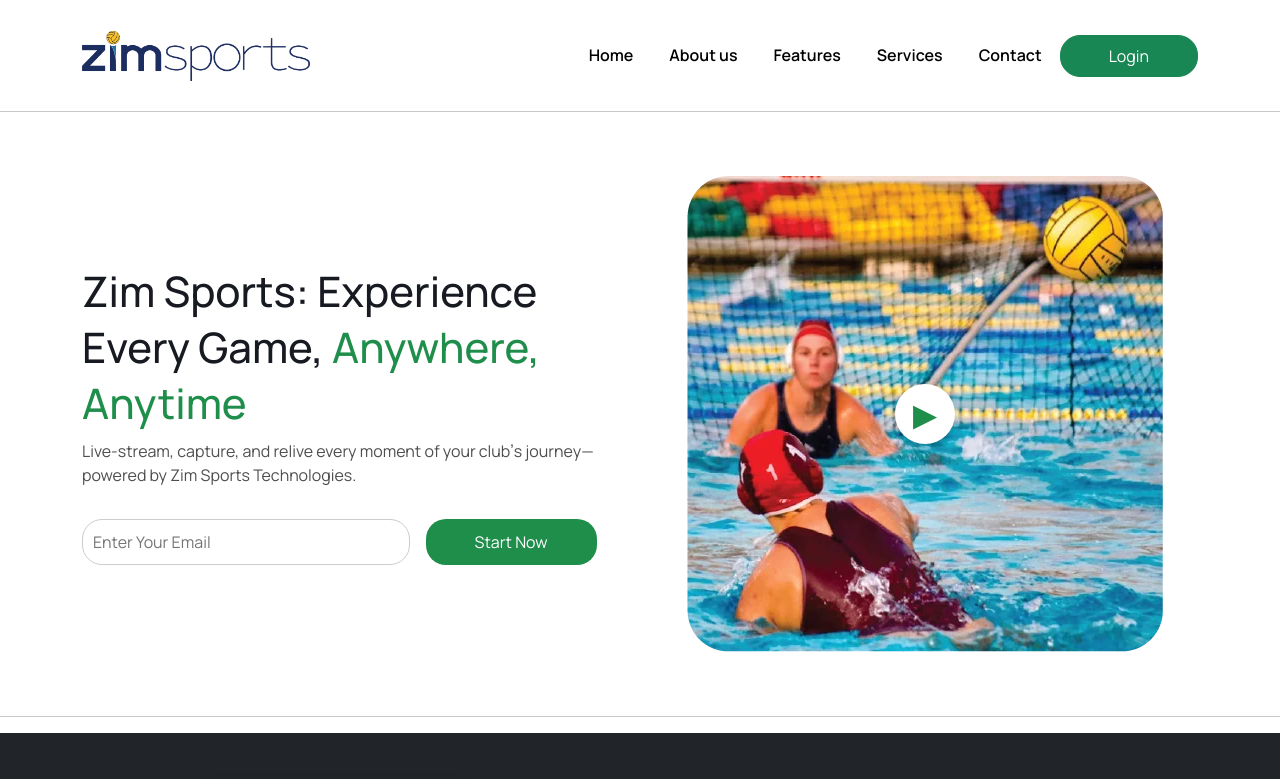
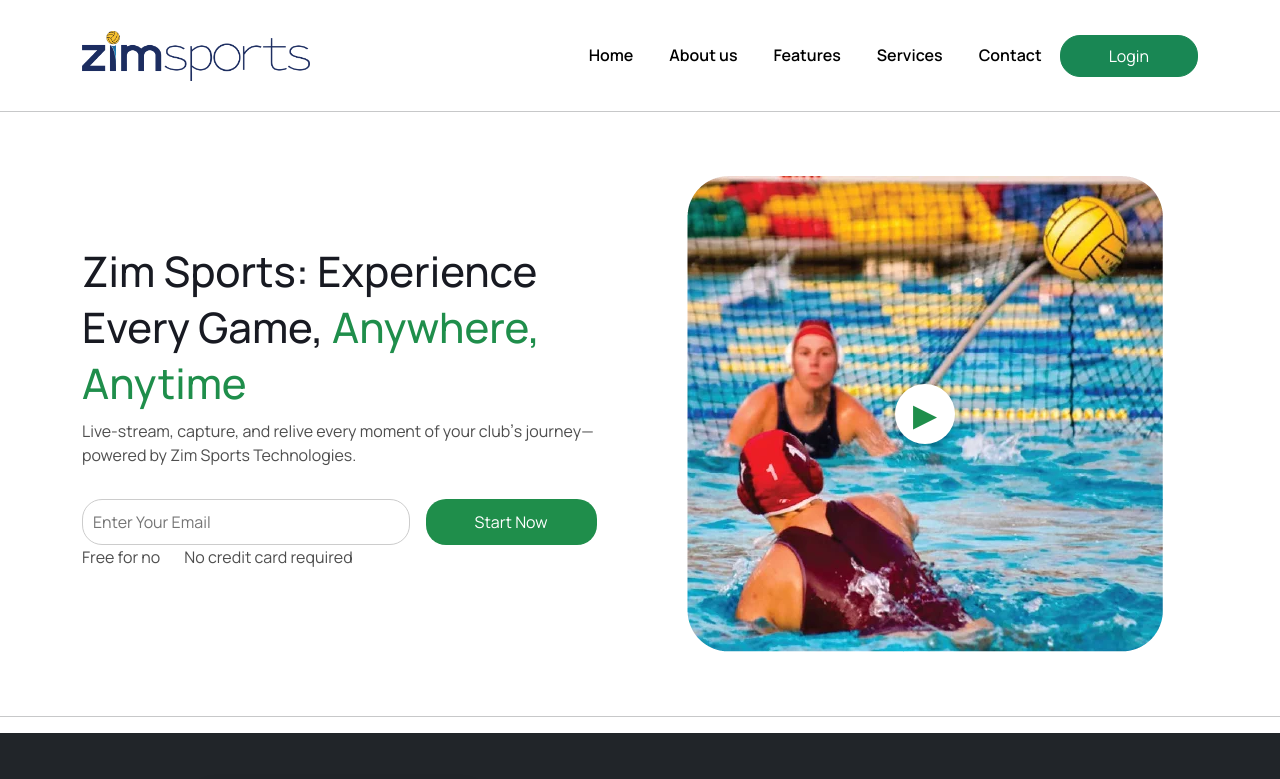
Before and after one commit to Zeeshanprojects/ZimSportsWebsite, a React (Vite) app in the folder zimsports/: page / in a window 1280 px wide. Shown: the top 779 px of the page. Built offline with nearby package versions, Linux system fonts and the light colour scheme; the HTML template or start-up script is replaced by a standard one.

Commit message:
code updated

```diff
--- a/zimsports/src/Pages/Home.jsx
+++ b/zimsports/src/Pages/Home.jsx
@@ -29,6 +29,11 @@ export default function Home() {
                 >
                   Start Now
                 </button>
+<div className="d-flex gap-4">
+     <p>Free for no</p>
+                   <p>No credit card required</p>
+</div>
+
               </div>
             </div>
           </div>
```
